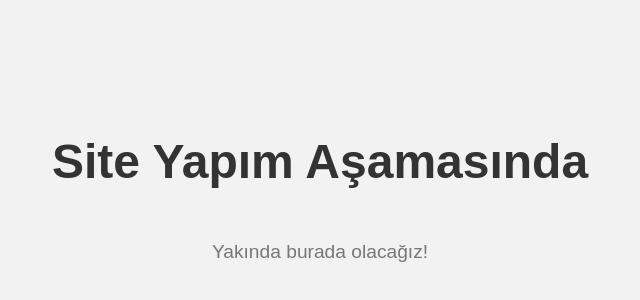
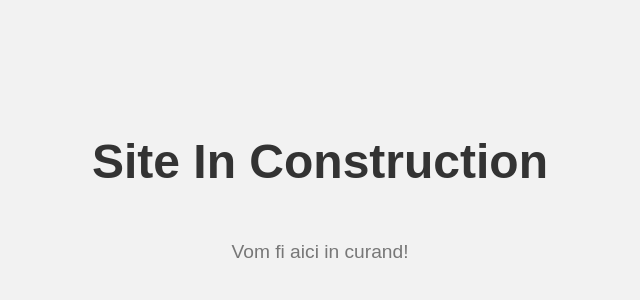
Before and after one commit to ginzalifesrl/ginza, a plain HTML site: page index.html in a window 1280 px wide. Shown: the part 208-508 px from the top of the page, without its empty margins (320-960 px from the left). Drawn offline with Linux system fonts and the light colour scheme.

Commit message:
Update index.html

```diff
--- a/index.html
+++ b/index.html
@@ -26,7 +26,7 @@
   </style>
 </head>
 <body>
-  <h1>Site Yapım Aşamasında</h1>
-  <p>Yakında burada olacağız!</p>
+  <h1>Site In Construction </h1>
+  <p>Vom fi aici in curand!</p>
 </body>
 </html>
```
